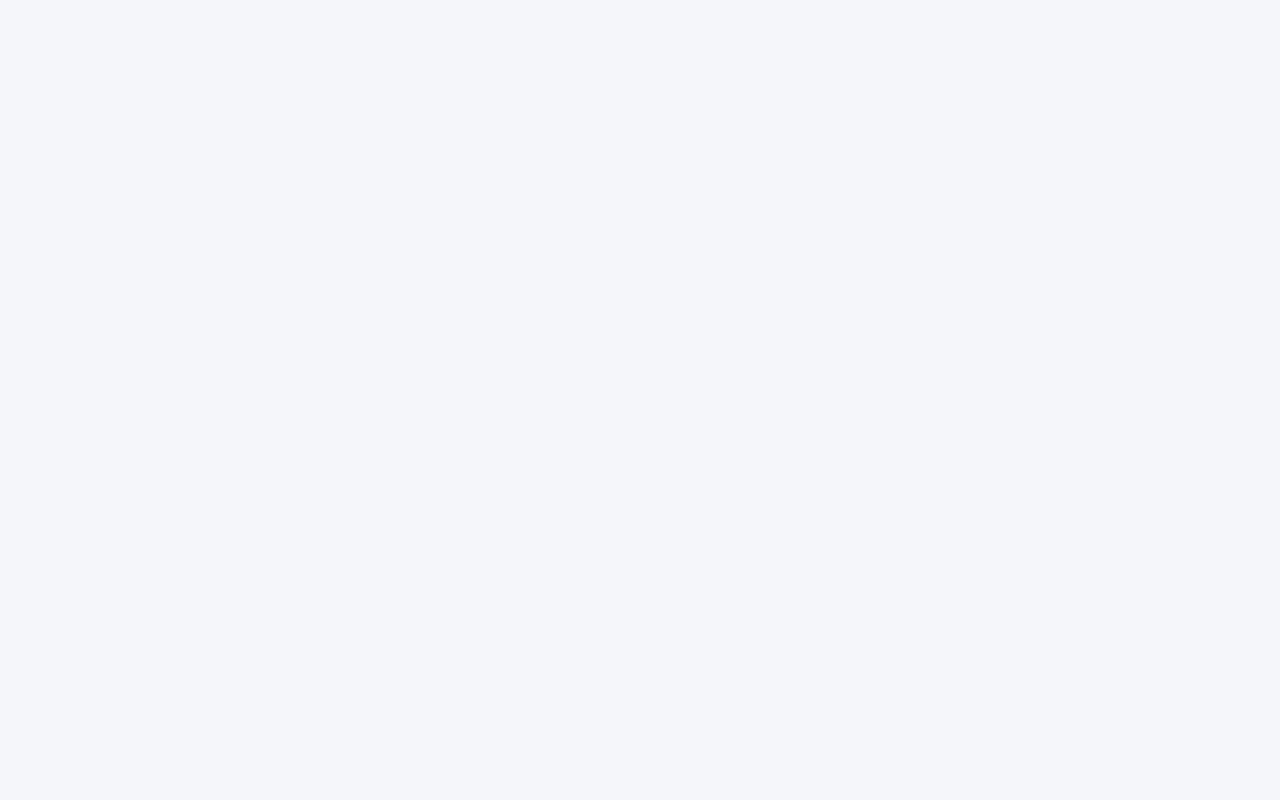
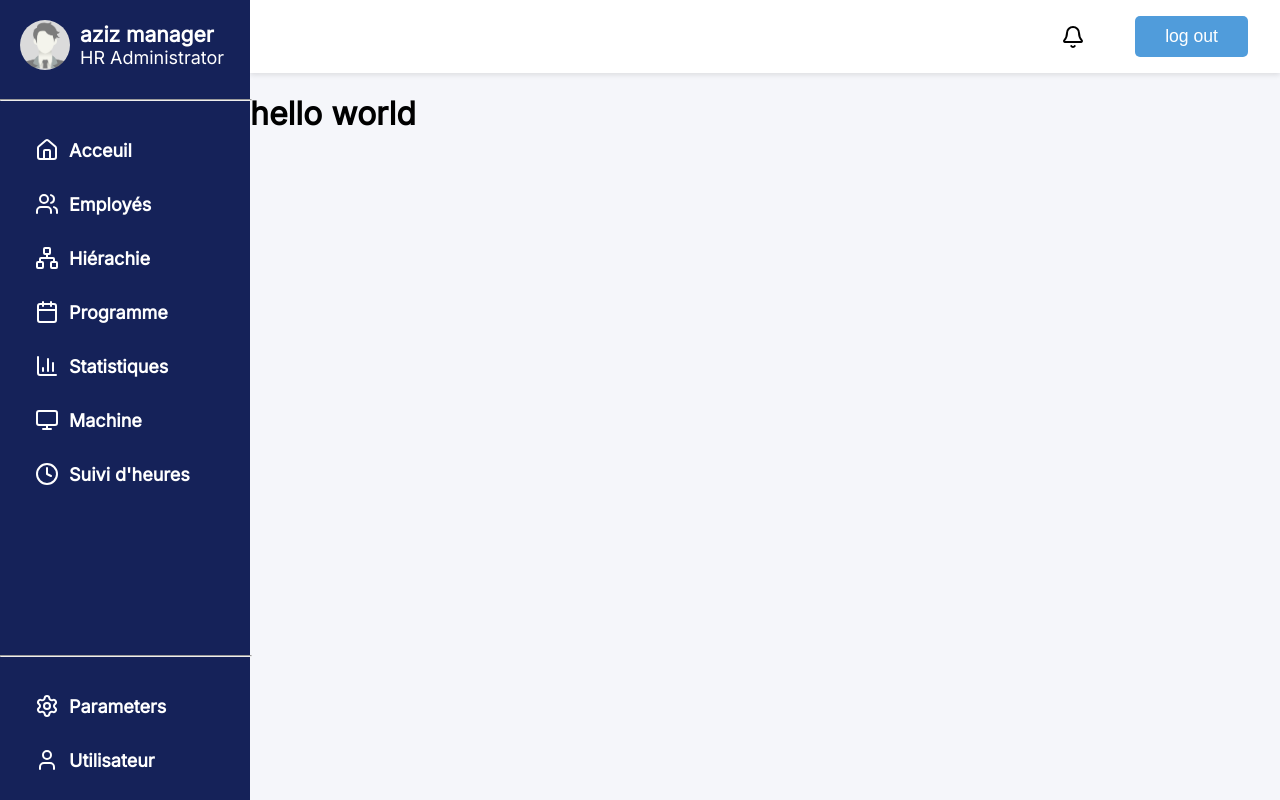
Before and after one commit to jbuguy/projet_pointeuse, a React (Vite) app in the folder frontend-pointeuse/: page / in a window 1280 px wide. Built offline with nearby package versions, Linux system fonts and the light colour scheme.

Commit message:
should work

```diff
--- a/frontend-pointeuse/src/App.jsx
+++ b/frontend-pointeuse/src/App.jsx
@@ -1,10 +1,11 @@
 import Layout from "./components/Layout";
 import Employe from "./pages/Employe";
 import Home from "./pages/Home";
-import { BrowserRouter as Router, Routes, Route } from "react-router-dom";
+import { Routes, Route } from "react-router-dom";
+
 function App() {
     return (
-        <Routes >
+        <Routes>
             <Route path="/" element={<Layout />}>
                 <Route index element={<Home />} />
                 <Route path="employe" element={<Employe />} />
--- a/frontend-pointeuse/src/components/Menu.jsx
+++ b/frontend-pointeuse/src/components/Menu.jsx
@@ -18,28 +18,28 @@ export default function Menu({ user }) {
                 <DisplayUser user={user} />
                 <hr />
                 <menu>
-                    <MenuItem icon={Home} text="Acceuil" link="/" />
-                    <MenuItem icon={Users} text="Employés" link="/employe" />
+                    <MenuItem icon={Home} text="Acceuil" link="" />
+                    <MenuItem icon={Users} text="Employés" link="employe" />
                     <MenuItem
                         icon={Network}
                         text="Hiérachie"
-                        link="/hierachie"
+                        link="hierachie"
                     />
                     <MenuItem
                         icon={Calendar}
                         text="Programme"
-                        link="/programme"
+                        link="programme"
                     />
                     <MenuItem
                         icon={BarChart3}
                         text="Statistiques"
-                        link="/stat"
+                        link="stat"
                     />
                     <MenuItem icon={Monitor} text="Machine" link="machine" />
                     <MenuItem
                         icon={Clock}
                         text="Suivi d'heures"
-                        link="/sHeure"
+                        link="sHeure"
                     />
                 </menu>
             </div>
@@ -49,12 +49,12 @@ export default function Menu({ user }) {
                     <MenuItem
                         icon={Settings}
                         text="Parameters"
-                        link="/parameter"
+                        link="parameter"
                     />
                     <MenuItem
                         icon={User}
                         text="Utilisateur"
-                        link="/utilisateur"
+                        link="utilisateur"
                     />
                 </menu>
             </div>
--- a/frontend-pointeuse/src/components/MenuItem.jsx
+++ b/frontend-pointeuse/src/components/MenuItem.jsx
@@ -1,13 +1,13 @@
 import { Icon } from "lucide-react";
-import { useLocation } from "react-router-dom";
+import { Link, useLocation } from "react-router-dom";
 export default function MenuItem({ icon, text, link }) {
     const Icon = icon;
     const location = useLocation();
     const currentPath = location.pathname;
     return (
-        <a href={link} className={currentPath===link ?"menuItem active" :"menuItem "}>
+        <Link to={link} className={currentPath===link ?"menuItem active" :"menuItem "}>
                 <Icon />
                 <span>{text}</span>
-        </a>
+        </Link>
     );
 }
--- a/frontend-pointeuse/src/main.jsx
+++ b/frontend-pointeuse/src/main.jsx
@@ -5,7 +5,7 @@ import App from './App.jsx'
 
 createRoot(document.getElementById("root")).render(
     <StrictMode>
-        <HashRouter basename="/projet_pointeuse">
+        <HashRouter >
             <App />
         </HashRouter>
     </StrictMode>
```
